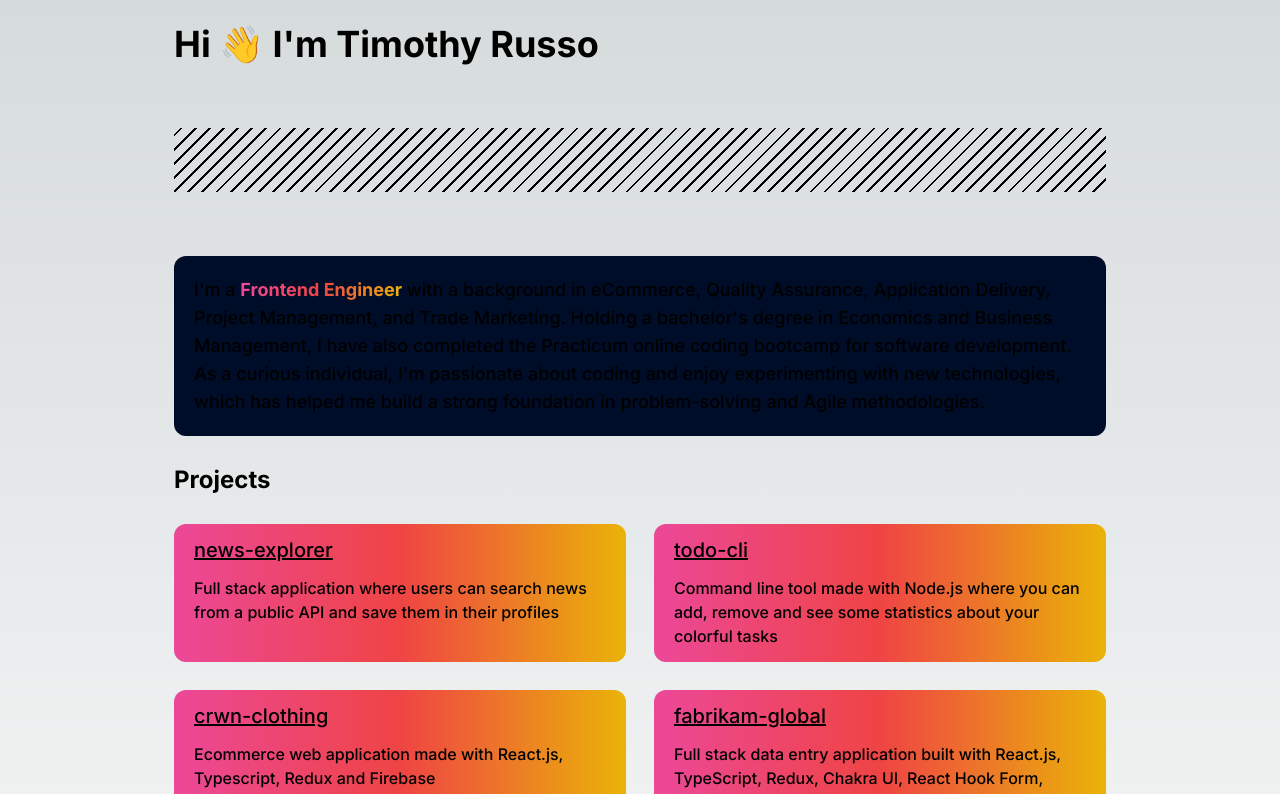
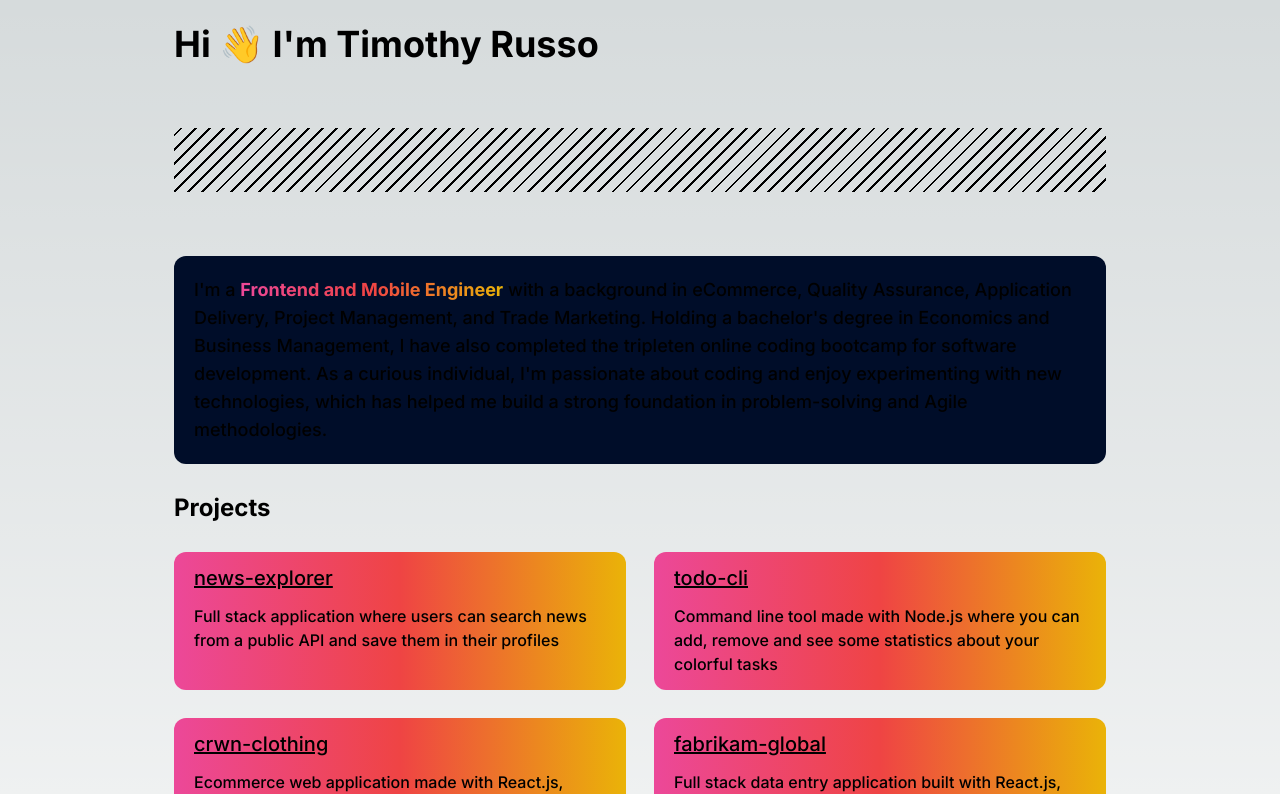
Before and after one commit to timothyrusso/personal-website-next, a Next.js app: page / in a window 1280 px wide. Shown: the top 794 px of the page. Built offline with nearby package versions, Linux system fonts and the light colour scheme.

Commit message:
feat: update description

```diff
--- a/components/Description/Description.tsx
+++ b/components/Description/Description.tsx
@@ -3,11 +3,11 @@
     <p className="text-lg font-medium bg-description p-5 rounded-xl">
       I&apos;m a{' '}
       <span className="bg-gradient-to-r from-pink-500 via-red-500 to-yellow-500 bg-clip-text text-transparent font-bold gradient-text-hover cursor-progress">
-        Frontend Engineer
+        Frontend and Mobile Engineer
       </span>{' '}
       with a background in eCommerce, Quality Assurance, Application Delivery,
       Project Management, and Trade Marketing. Holding a bachelor&apos;s degree
-      in Economics and Business Management, I have also completed the Practicum
+      in Economics and Business Management, I have also completed the tripleten
       online coding bootcamp for software development. As a curious individual,
       I&apos;m passionate about coding and enjoy experimenting with new
       technologies, which has helped me build a strong foundation in
```
